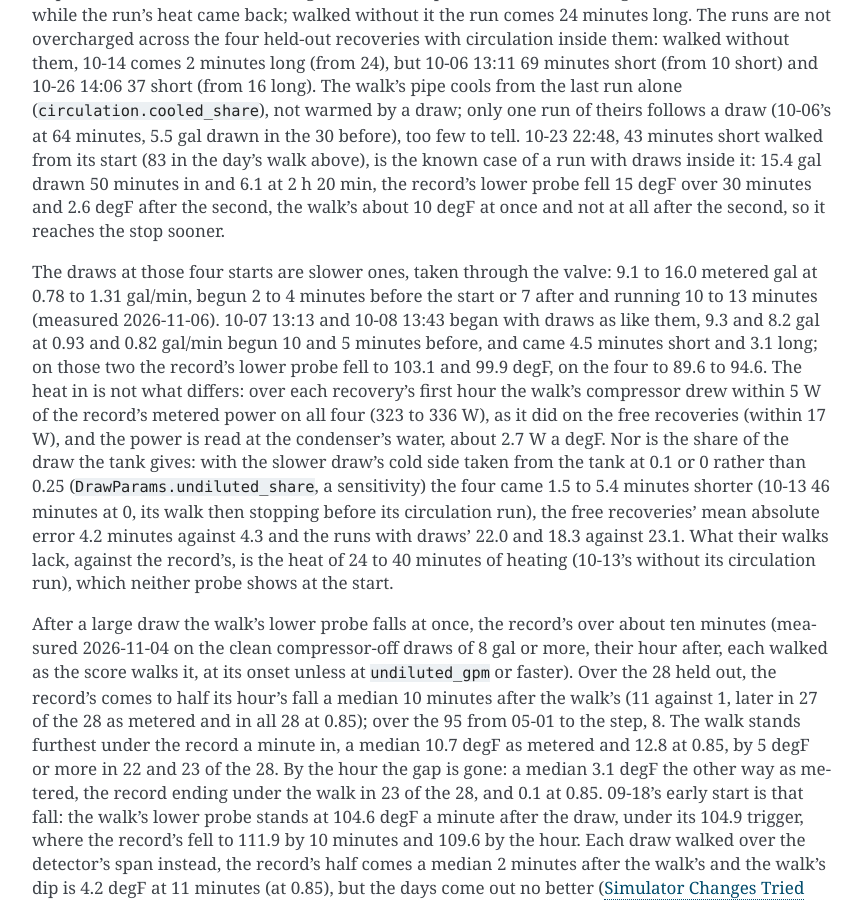
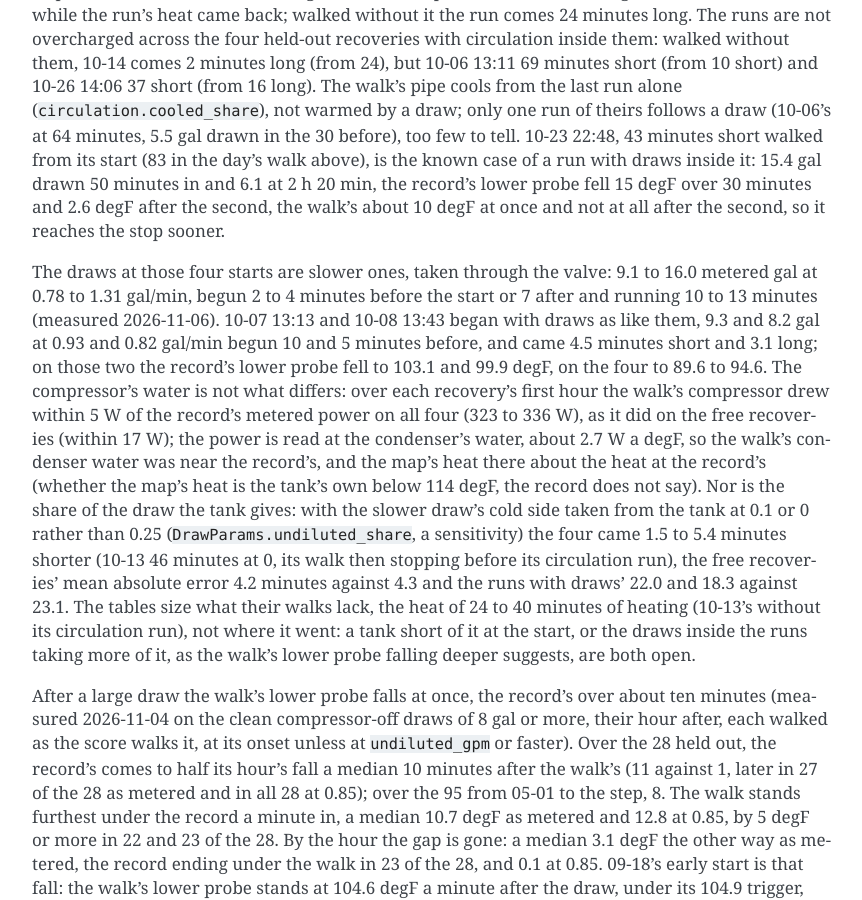
Before and after one commit to eman/nwp500-python, a Sphinx documentation site: the page built from docs/explanation/simulator.rst, in a window 1280 px wide and 900 px high, scrolled down 14693 px. Shown: the whole window, without its empty margins (338-1200 px from the left). Built offline with Sphinx 7.4.7, drawn with Linux system fonts in a browser that asks for light colours.

Commit message:
docs(sim): the power says the compressor's water, and the gap sized, not placed

```diff
--- a/docs/explanation/simulator-tried.rst
+++ b/docs/explanation/simulator-tried.rst
@@ -29,9 +29,9 @@ The free recoveries' mean absolute error went from 4.3 to 4.2 minutes at
 both, the runs with draws' from 23.1 to 22.0 and 18.3.
 
 **Why dropped.** The share is not what the four lack: they run 24 to 40
-minutes long and it moves them a few. The share is fitted on the lower
-probe's fall after the compressor-off draws of 8 gal or more, which
-these runs do not judge.
+minutes long (10-13 without its circulation run) and it moves them a
+few. It was chosen on the held-out draws and days, these recoveries
+among them (:doc:`simulator-methodology`, "A slower draw").
 
 **Account.** :doc:`simulator`, "Accuracy", the runs with water drawn
 around them. The scripts and tables are kept with the site's
--- a/docs/explanation/simulator.rst
+++ b/docs/explanation/simulator.rst
@@ -854,20 +854,24 @@ before the start or 7 after and running 10 to 13 minutes (measured
 2026-11-06). 10-07 13:13 and 10-08 13:43 began with draws as like them,
 9.3 and 8.2 gal at 0.93 and 0.82 gal/min begun 10 and 5 minutes before,
 and came 4.5 minutes short and 3.1 long; on those two the record's lower
-probe fell to 103.1 and 99.9 degF, on the four to 89.6 to 94.6. The heat
-in is not what differs: over each recovery's first hour the walk's
-compressor drew within 5 W of the record's metered power on all four
-(323 to 336 W), as it did on the free recoveries (within 17 W), and the
-power is read at the condenser's water, about 2.7 W a degF. Nor is the
-share of the draw the tank gives: with the slower draw's cold side taken
-from the tank at 0.1 or 0 rather than 0.25
-(``DrawParams.undiluted_share``, a sensitivity) the four came 1.5 to 5.4
-minutes shorter (10-13 46 minutes at 0, its walk then stopping before
-its circulation run), the free recoveries' mean absolute error 4.2
-minutes against 4.3 and the runs with draws' 22.0 and 18.3 against 23.1.
-What their walks lack, against the record's, is the heat of 24 to 40
-minutes of heating (10-13's without its circulation run), which neither
-probe shows at the start.
+probe fell to 103.1 and 99.9 degF, on the four to 89.6 to 94.6. The
+compressor's water is not what differs: over each recovery's first hour
+the walk's compressor drew within 5 W of the record's metered power on
+all four (323 to 336 W), as it did on the free recoveries (within 17 W);
+the power is read at the condenser's water, about 2.7 W a degF, so the
+walk's condenser water was near the record's, and the map's heat there
+about the heat at the record's (whether the map's heat is the tank's own
+below 114 degF, the record does not say). Nor is the share of the draw
+the tank gives: with the slower draw's cold side taken from the tank at
+0.1 or 0 rather than 0.25 (``DrawParams.undiluted_share``, a
+sensitivity) the four came 1.5 to 5.4 minutes shorter (10-13 46 minutes
+at 0, its walk then stopping before its circulation run), the free
+recoveries' mean absolute error 4.2 minutes against 4.3 and the runs
+with draws' 22.0 and 18.3 against 23.1. The tables size what their walks
+lack, the heat of 24 to 40 minutes of heating (10-13's without its
+circulation run), not where it went: a tank short of it at the start, or
+the draws inside the runs taking more of it, as the walk's lower probe
+falling deeper suggests, are both open.
 
 After a large draw the walk's lower probe falls at once, the record's
 over about ten minutes (measured 2026-11-04 on the clean compressor-off
```
